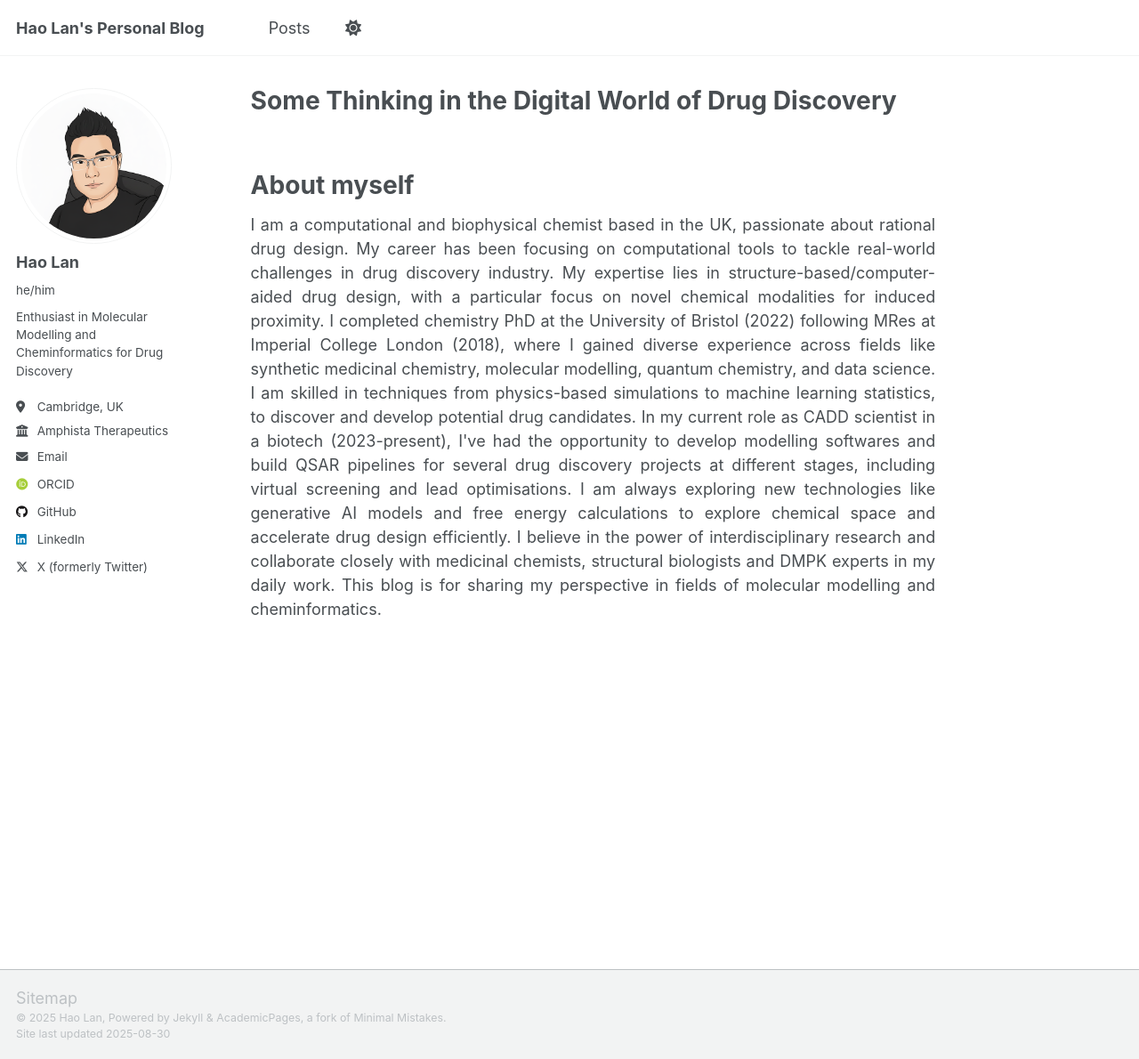
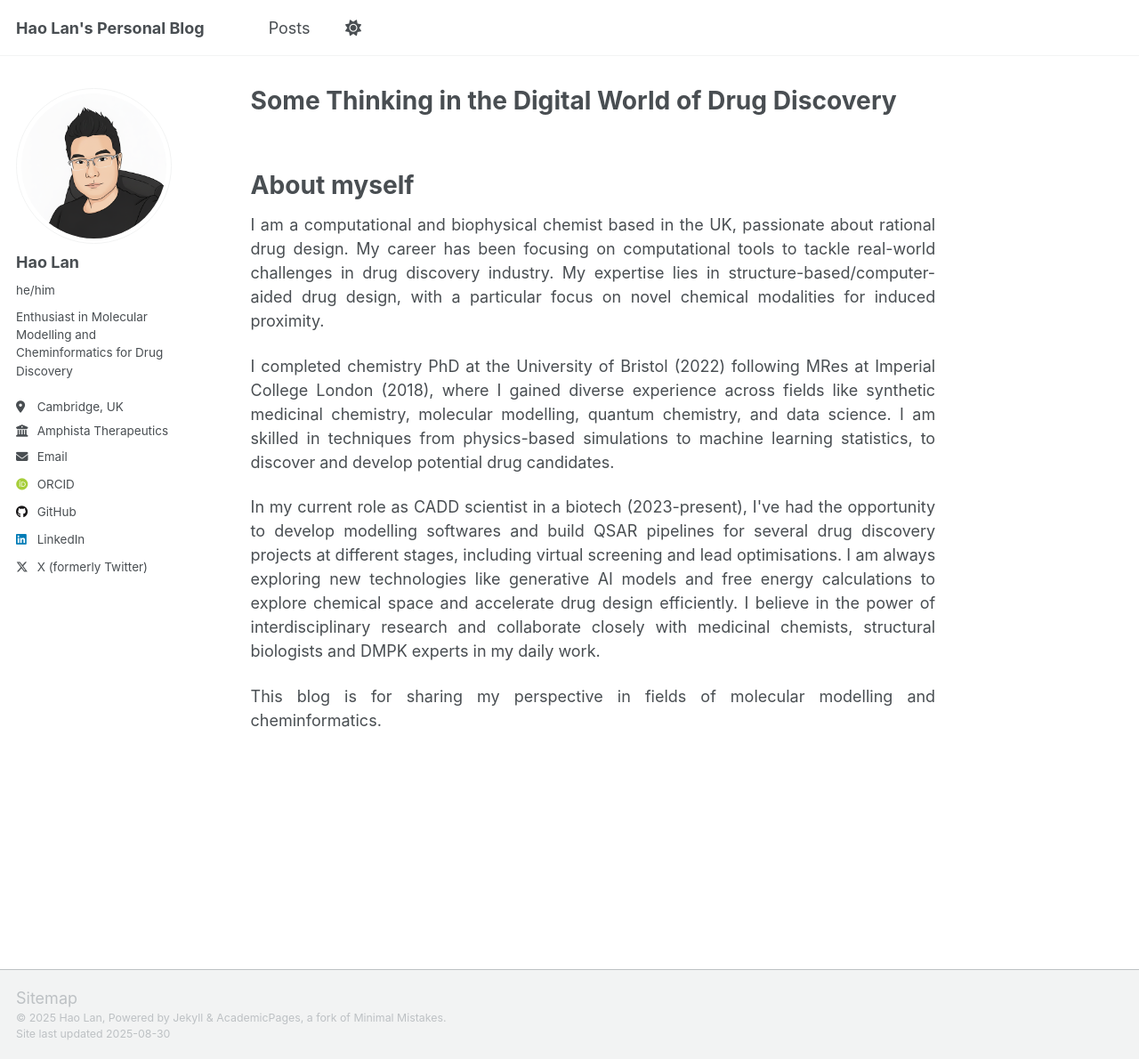
Before and after one commit to HaoLan-compchem/HaoLan-compchem.github.io, a Jekyll site: the page built from _pages/about.md, in a window 1280 px wide and 1190 px high. Shown: the whole window at 89% size. Built offline with Jekyll 4.4.1, drawn with Linux system fonts in a browser that asks for light colours; some web fonts are replaced; a script that is not in the unit is left out.

Commit message:
update 31-08-2025

```diff
--- a/_pages/about.md
+++ b/_pages/about.md
@@ -11,12 +11,19 @@
 
 About myself
 ======
-<div style="text-align: justify;">
+
+<p style="text-align: justify;">
 I am a computational and biophysical chemist based in the UK, passionate about rational drug design. My career has been focusing on computational tools to tackle real-world challenges in drug discovery industry. My expertise lies in structure-based/computer-aided drug design, with a particular focus on novel chemical modalities for induced proximity.
+</p>
 
+<p style="text-align: justify;">
 I completed chemistry PhD at the University of Bristol (2022) following MRes at Imperial College London (2018), where I gained diverse experience across fields like synthetic medicinal chemistry, molecular modelling, quantum chemistry, and data science. I am skilled in techniques from physics-based simulations to machine learning statistics, to discover and develop potential drug candidates.
+</p>
 
+<p style="text-align: justify;">
 In my current role as CADD scientist in a biotech (2023-present), I've had the opportunity to develop modelling softwares and build QSAR pipelines for several drug discovery projects at different stages, including virtual screening and lead optimisations. I am always exploring new technologies like generative AI models and free energy calculations to explore chemical space and accelerate drug design efficiently. I believe in the power of interdisciplinary research and collaborate closely with medicinal chemists, structural biologists and DMPK experts in my daily work.
+</p>
 
+<p style="text-align: justify;">
 This blog is for sharing my perspective in fields of molecular modelling and cheminformatics.
-</div>
+</p>
```
